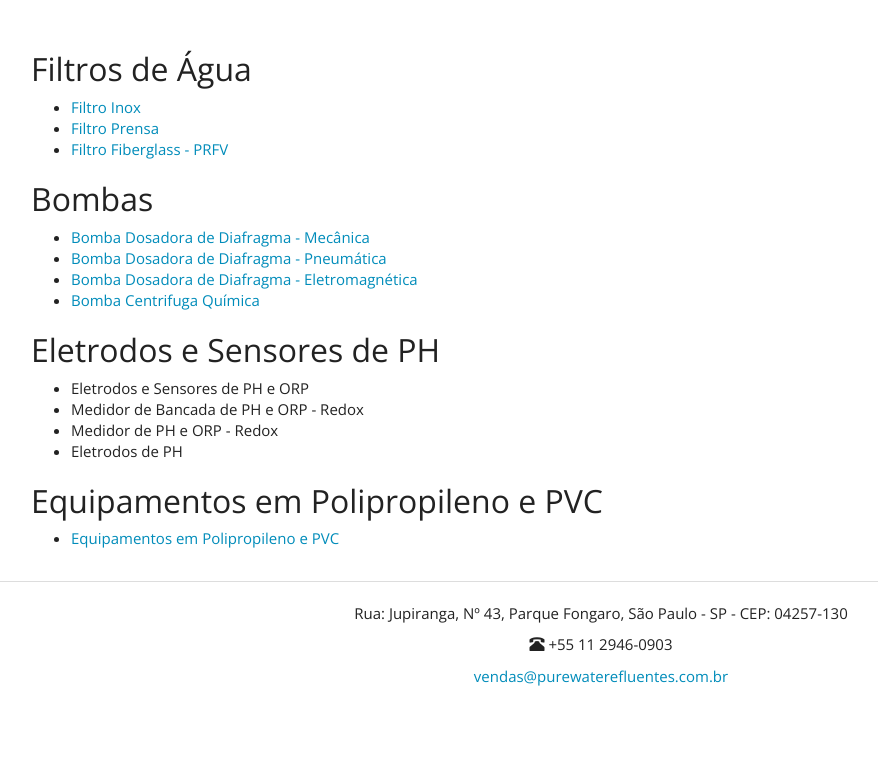
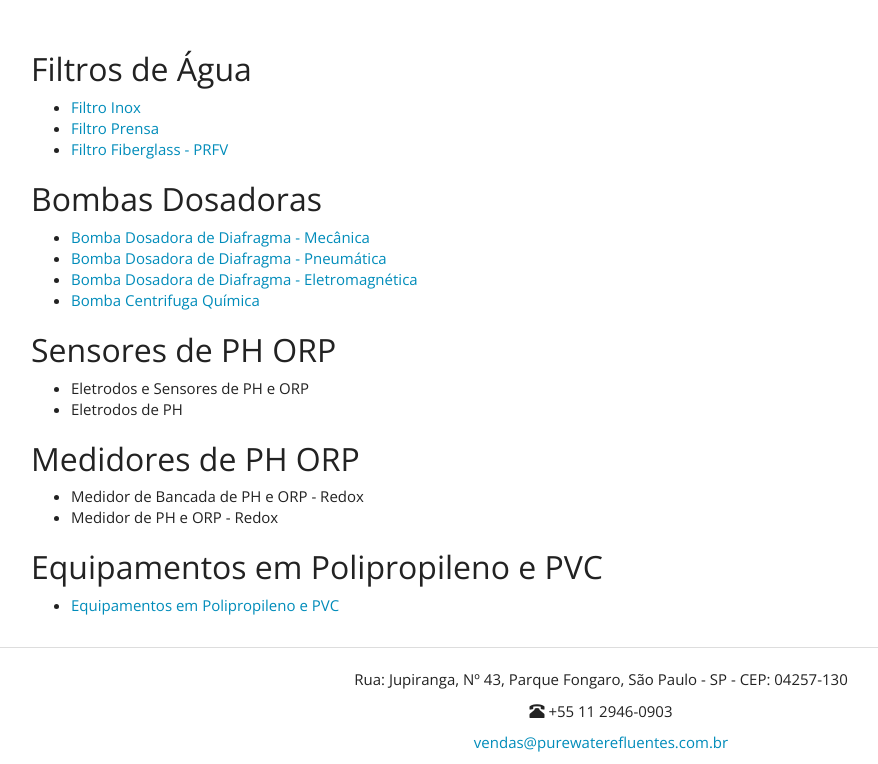
Before and after one commit to purewaterefluentes/purewaterefluentes.github.io, a Jekyll site: the page built from equipamentos/index.md, in a window 1280 px wide and 1058 px high. Shown: the part 294-1058 px from the top of the window, without its empty margins (39-917 px from the left). Built offline with Jekyll 4.4.1, drawn with Linux system fonts in a browser that asks for light colours; nearby versions of some CDN libraries; library files that are not in the unit come from our copies.

Commit message:
Update index.md

```diff
--- a/equipamentos/index.md
+++ b/equipamentos/index.md
@@ -12,7 +12,7 @@
    <li><a href="filtro-de-agua-fiberglass-PRFV.html">Filtro Fiberglass - PRFV</a></li>
  </ul>
 
-## Bombas
+## Bombas Dosadoras
 
 <ul>
   <li><a href="bomba-dosadora-de-diafragma-mecanica.html">Bomba Dosadora de Diafragma - Mecânica</a></li>
@@ -21,13 +21,18 @@
   <li><a href="bomba-centrifuga-quimica.html">Bomba Centrifuga Química</a></li>
 </ul>
 
-## Eletrodos e Sensores de PH
+## Sensores de PH ORP
 
 <ul>
  <li>Eletrodos e Sensores de PH e ORP</li>
+  <li>Eletrodos de PH</li>
+</ul>
+
+## Medidores de PH ORP
+
+<ul>
  <li>Medidor de Bancada de PH e ORP - Redox</li>
   <li>Medidor de PH e ORP - Redox</li>
-  <li>Eletrodos de PH</li>
 </ul>
 
 ## Equipamentos em Polipropileno e PVC
```
